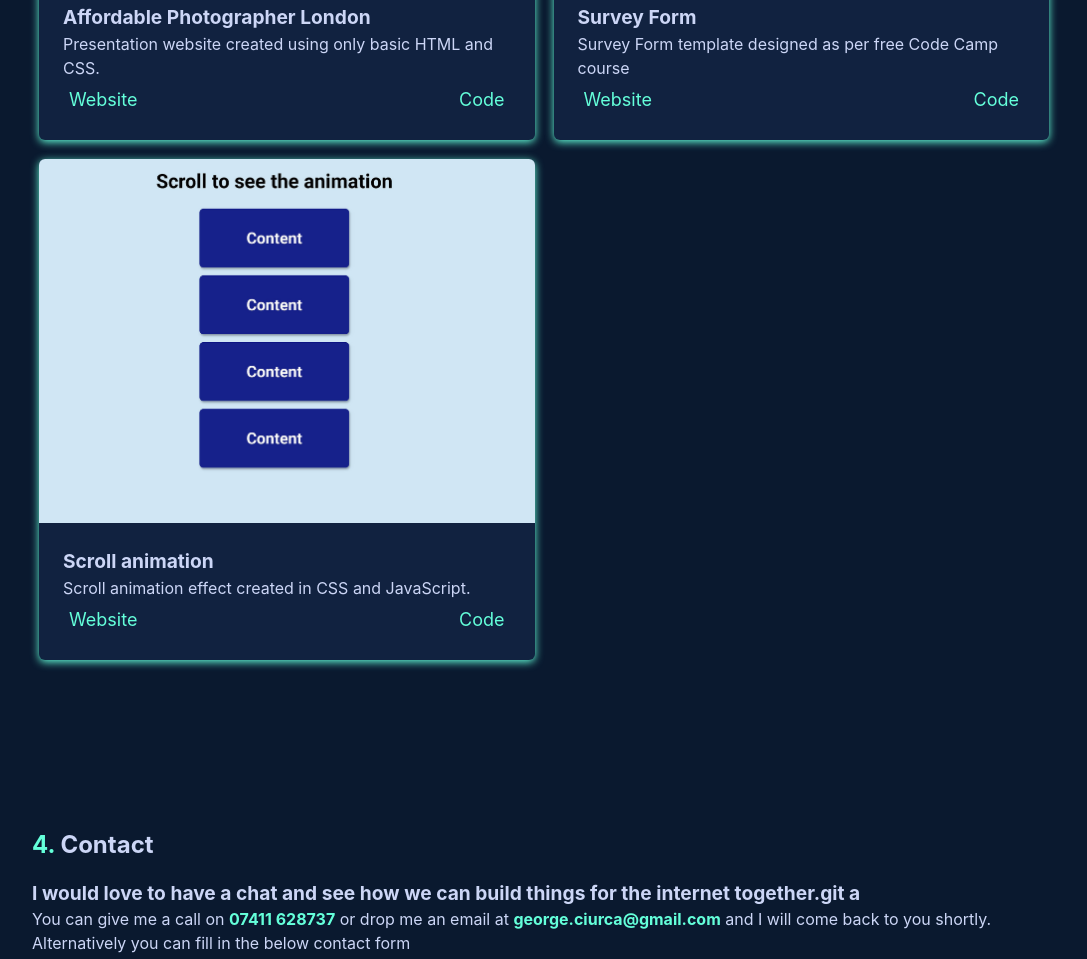
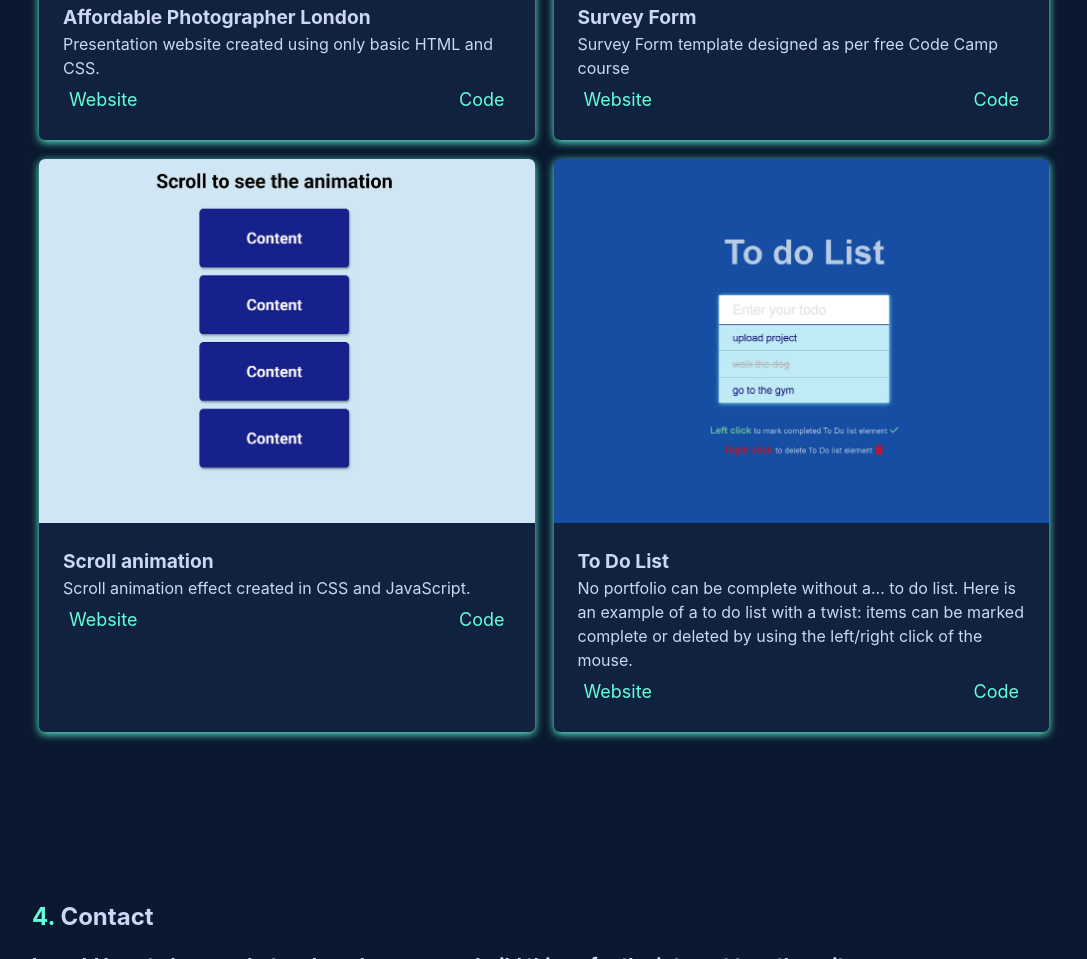
Before and after one commit to georgeciurca/GC, a plain HTML site: page index.html in a window 1280 px wide. Shown: the part 3421-4380 px from the top of the page, without its empty margins (96-1183 px from the left). Drawn offline with Linux system fonts and the light colour scheme; a script that the page names is missing.

Commit message:
to do list project added to the portfolio

```diff
--- a/index.html
+++ b/index.html
@@ -172,6 +172,7 @@
                 </div>
             </li>
              <li>
+                 <!--Scroll Animation-->
                 <img src="/images/website images/scroll animation.jpg" alt="Scroll animation project" />
                 <div class="item-content">
                     <div>
@@ -183,6 +184,23 @@
                     <div class="actions">
                         <div><a href="https://modest-goldberg-95a553.netlify.app" target="_blank">Website</a></div>
                         <div><a href="https://github.com/georgeciurca/scroll_animation.git" target="_blank">Code</a></div>
+                    </div>
+                </div>
+            </li>
+             <li>
+                 <!--To Do list-->
+                <img src="/images/website images/to_do_list.jpg" alt="To Do List" />
+                <div class="item-content">
+                    <div>
+                        <h2>To Do List</h2>
+                        <p>
+                           No portfolio can be complete without a... to do list.
+                        Here is an example of a to do list with a twist: items can be marked complete or deleted by using the left/right click of the mouse.
+                        </p>
+                    </div>
+                    <div class="actions">
+                        <div><a href="https://friendly-wing-2d2897.netlify.app" target="_blank">Website</a></div>
+                        <div><a href="https://github.com/georgeciurca/to_do_list.git" target="_blank">Code</a></div>
                     </div>
                 </div>
             </li>
```
Also changed, not shown: To-Do-list-raw.jpg (added), images/website images/to_do_list.jpg (added), 1 other file.
